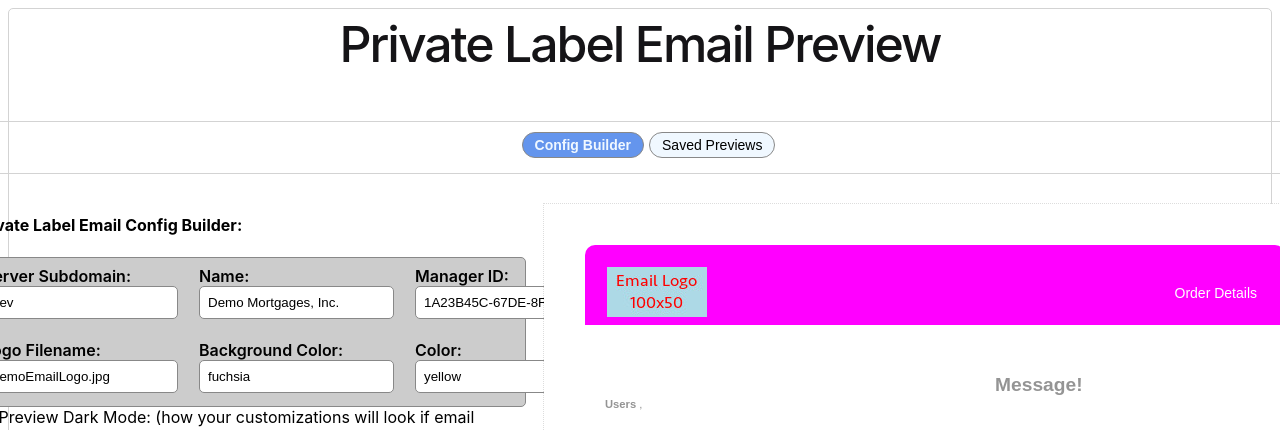
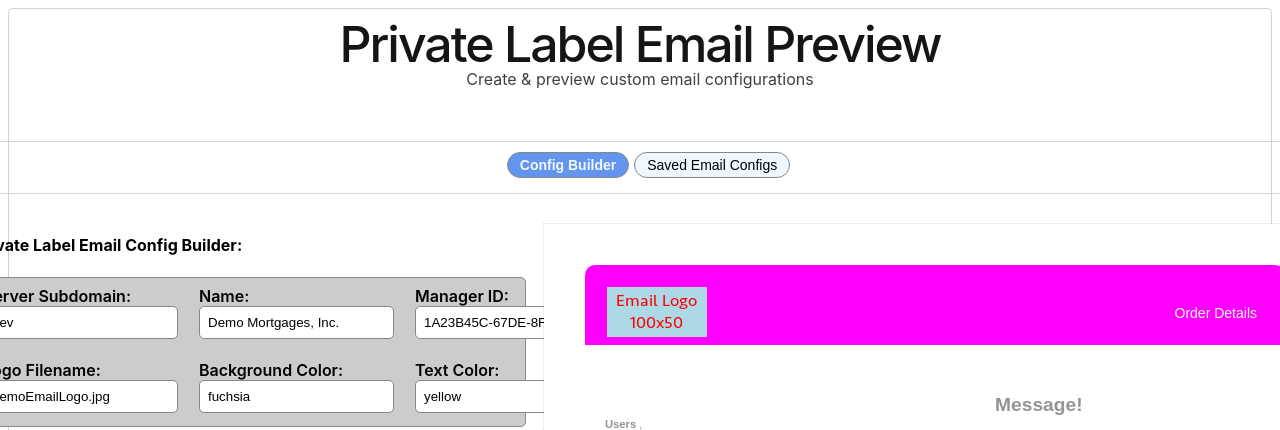
Before and after one commit to ecordero-sl/PrivateLabel, an Angular app in the folder PrivateLabelPreview/: page / in a window 1280 px wide. Shown: the top 430 px of the page. Built offline with nearby package versions, Linux system fonts and the light colour scheme.

Commit message:
update content and related styles for clarity and consistency

```diff
--- a/PrivateLabelPreview/src/app/app.css
+++ b/PrivateLabelPreview/src/app/app.css
@@ -44,6 +44,10 @@
     margin: 0;
     font-family: 'Inter Tight', -apple-system, BlinkMacSystemFont, 'Segoe UI', Roboto, Helvetica,
       Arial, sans-serif, 'Apple Color Emoji', 'Segoe UI Emoji', 'Segoe UI Symbol';
+  }
+
+  .subtitle {
+    text-align: center;
   }
 
   p {
--- a/PrivateLabelPreview/src/app/app.html
+++ b/PrivateLabelPreview/src/app/app.html
@@ -1,6 +1,9 @@
 <main class="main">
   <header class="item">
-    <h1>Private Label Email Preview</h1>
+    <div>
+      <h1>Private Label Email Preview</h1>
+      <p class="subtitle">Create &amp; preview custom email configurations</p>
+    </div>
   </header>
   <div class="item content">
     <app-email-preview></app-email-preview>
--- a/PrivateLabelPreview/src/app/constants.ts
+++ b/PrivateLabelPreview/src/app/constants.ts
@@ -15,7 +15,7 @@ export interface IView {
 }
 export const VIEWS: IView[] = [
   { name: 'quick', label: 'Config Builder' },
-  { name: 'saved', label: 'Saved Previews' },
+  { name: 'saved', label: 'Saved Email Configs' },
 ];
 export const SL_SETTINGS = {
   name: 'Xactus Sharper Lending',
--- a/PrivateLabelPreview/src/app/email-preview/email-preview.html
+++ b/PrivateLabelPreview/src/app/email-preview/email-preview.html
@@ -32,7 +32,7 @@
         <div>
           <label [class.isChecked]="isDarkTheme()">
             <input type="checkbox" name="theme" formControlName="isDarkTheme" [value]="isDarkTheme()" (click)="onThemeChange($any($event))" />
-            Preview Dark Theme
+            Preview Dark Mode: (how your customizations will look if email viewed in Dark mode)
           </label>
         </div>
       </div>
--- a/PrivateLabelPreview/src/app/new-config/new-config.html
+++ b/PrivateLabelPreview/src/app/new-config/new-config.html
@@ -24,7 +24,7 @@
           <input type="text" name="configBackgroundColor" id="configBackgroundColor" [value]="newConfigBackgroundColor()" (keyup)="updateConfigBackgroundColor($any($event))">
         </p>
         <p>
-          <label for="configColor">Color:</label>
+          <label for="configColor">Text Color:</label>
           <input type="text" name="configColor" id="configColor" [value]="newConfigColor()" (keyup)="updateConfigColor($any($event))">
         </p>
       </form>
--- a/PrivateLabelPreview/src/index.html
+++ b/PrivateLabelPreview/src/index.html
@@ -2,7 +2,7 @@
 <html lang="en">
 <head>
   <meta charset="utf-8">
-  <title>Private Label Email Tester</title>
+  <title>Private Label Email Preview - Create &amp; Preview Custom Email Configurations</title>
   <base href="/">
   <meta name="viewport" content="width=device-width, initial-scale=1">
   <link rel="icon" type="image/x-icon" href="favicon.ico">
```
